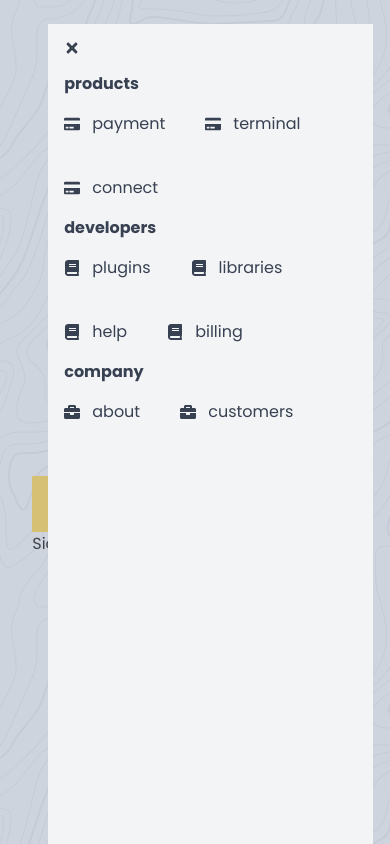
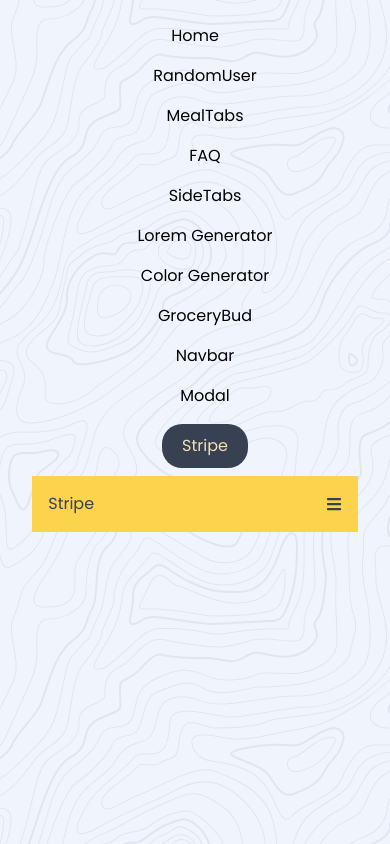
Before and after one commit to mrWealthid/projectLogic, a React (Create React App) app: page /stripe in a window 390 px wide. Shown: the top 844 px of the page. Built offline with nearby package versions, Linux system fonts and the light colour scheme.

Commit message:
refactored the entire codebase for the stripe navbar

```diff
--- a/src/components/Stripe.js
+++ b/src/components/Stripe.js
@@ -2,17 +2,16 @@ import React, { useState } from "react";
 
 import StripeNav from "./StripeNav";
 import StripeHero from "./StripeHero";
-import StripeSubMenu from "./StripeSubMenu";
-import StripeSideBar from "./StripeSideBar";
+
+import { sublinks } from "../data/data";
 
 const Stripe = () => {
-  const [subMenuOpen, setsubMenuOpen] = useState(false);
+  const [value, setValue] = useState(sublinks);
   return (
     <div>
-      <StripeNav setsubMenuOpen={setsubMenuOpen} subMenuOpen={subMenuOpen} />
-      <StripeSideBar />
-      <StripeHero setsubMenuOpen={setsubMenuOpen} subMenuOpen={subMenuOpen} />
-      <StripeSubMenu />
+      <StripeNav value={value} setValue={setValue} />
+
+      <StripeHero setValue={setValue} />
     </div>
   );
 };
--- a/src/components/StripeHero.js
+++ b/src/components/StripeHero.js
@@ -1,9 +1,10 @@
 import React from "react";
+import { sublinks } from "../data/data";
 
-const StripeHero = ({ setsubMenuOpen, subMenuOpen }) => {
+const StripeHero = ({ setValue }) => {
   return (
     <div
-      onMouseOver={() => setsubMenuOpen(false)}
+      onMouseOver={() => setValue(sublinks)}
       className="min-h-screen justify-center flex items-center"
     >
       Stripe Hero
--- a/src/components/StripeNav.js
+++ b/src/components/StripeNav.js
@@ -1,51 +1,36 @@
-import React, { useRef, useEffect, useState } from "react";
+import React, { useState } from "react";
 import { FaBars } from "react-icons/fa";
 import { FaTimes } from "react-icons/fa";
 import { sublinks } from "../data/data";
 import StripeSubMenu from "./StripeSubMenu";
+import StripeSideBar from "./StripeSideBar";
 
-const StripeNav = ({ setsubMenuOpen, subMenuOpen }) => {
-  const [isOpen, setIsOpen] = useState(false);
-  const [page, setPage] = useState({ page: "", links: [] });
+const StripeNav = ({ setValue, value }) => {
+  const [isOpen, setIsOpen] = useState(true);
 
   const handleNavToggle = () => {
     setIsOpen(!isOpen);
   };
 
-  const [location, setLocation] = useState({});
+  const handleHover = (indexs) => {
+    const selected = sublinks.map((item, index) =>
+      index === indexs ? { ...item, Open: true } : item
+    );
 
-  const MenuContainer = useRef(null);
-  console.log(MenuContainer);
-
-  useEffect(() => {
-    const submenu = MenuContainer.current;
-    const { center, bottom } = location;
-    submenu.style.left = `${center}px`;
-    submenu.style.top = `${bottom}px`;
-  }, [location]);
-
-  const handleHover = (e) => {
-    const page = e.target.textContent;
-    const tempBtn = e.target.getBoundingClientRect();
-
-    const center = (tempBtn.left + tempBtn.right) / 2;
-    const bottom = tempBtn.bottom + 20;
-    handleSubmenuToggle(page, { center, bottom });
+    setValue(selected);
   };
 
-  const handleSubmenuToggle = (text, coordinates) => {
-    const page = sublinks.find((link) => link.page === text);
-    setPage(page);
-    setLocation(coordinates);
-    setsubMenuOpen(true);
+  const closeSubmenu = (e) => {
+    if (e.target.classList.contains("nav")) setValue(sublinks);
   };
 
-  console.log(MenuContainer);
-
   return (
-    <div className="bg-yellow-300  text-gray-700 transition duration-1000 p-4">
-      <div className="flex items-center justify-between ">
-        <div>Stripe</div>
+    <div
+      className="bg-yellow-300  text-gray-700 transition duration-1000 px-4"
+      onMouseOver={closeSubmenu}
+    >
+      <div className="flex items-center nav justify-between ">
+        <div className="py-4">Stripe</div>
 
         <div className="md:hidden">
           {!isOpen ? (
@@ -55,61 +40,29 @@ const StripeNav = ({ setsubMenuOpen, subMenuOpen }) => {
           )}
         </div>
 
-        <div className="hidden  md:block md: mr-4">
-          {sublinks.map((item, index) => {
+        <div className="hidden py-6   md:block md:mr-4">
+          {value.map((item, index) => {
             const { page } = item;
             return (
-              <span onMouseOver={(e) => handleHover(e)} className=" mr-6">
-                {page}
-              </span>
+              <div className="inline-block " key={index}>
+                <span
+                  onMouseOver={(e) => handleHover(index)}
+                  className="relative mr-6"
+                >
+                  {page}
+                </span>
+
+                {item.Open ? <StripeSubMenu {...item} /> : null}
+              </div>
             );
           })}
-
-          <StripeSubMenu
-            page={page.page}
-            links={page.links}
-            myref={MenuContainer}
-            subMenuOpen={subMenuOpen}
-          />
         </div>
 
-        <div className="hidden md:block ">
+        <div className="hidden nav md:block ">
           <button className="p-2 text-white bg-gray-700 ">Sign in</button>
         </div>
       </div>
-      {isOpen || (
-        <div className="p-4 md:hidden absolute z-50 bg-gray-100 top-0 my-6 w-10/12 min-h-screen">
-          <p>
-            <FaTimes onClick={handleNavToggle} />
-          </p>
-
-          {sublinks.map((item, index) => {
-            const { page, links } = item;
-            return (
-              <article key={index}>
-                <p className="font-bold my-4">{page}</p>
-
-                <div className="flex flex-wrap gap-10">
-                  {links.map((link, index) => {
-                    const { label, icon, url } = link;
-                    return (
-                      <a
-                        className="flex gap-3 items-center"
-                        key={index}
-                        href={url}
-                      >
-                        {icon}
-                        {label}
-                      </a>
-                    );
-                  })}
-                </div>
-              </article>
-            );
-          })}
-        </div>
-      )}
-
+      {isOpen || <StripeSideBar handleNavToggle={handleNavToggle} />}
       <div
         className={`${
           !isOpen
--- a/src/components/StripePopup.js
+++ /dev/null
@@ -1,11 +0,0 @@
-import React from "react";
-
-const StripePopup = ({ myRef, page }) => {
-  return (
-    <div ref={myRef} className="pop_up bg-white p-2">
-      <p className="text-center">{page}</p>
-    </div>
-  );
-};
-
-export default StripePopup;
--- a/src/components/StripeSideBar.js
+++ b/src/components/StripeSideBar.js
@@ -1,7 +1,36 @@
 import React from "react";
+import { FaTimes } from "react-icons/fa";
+import { sublinks } from "../data/data";
 
-const StripeSideBar = () => {
-  return <div>SideBar</div>;
+const StripeSideBar = ({ handleNavToggle }) => {
+  return (
+    <div className="p-4 md:hidden absolute z-50 bg-gray-100 top-0 my-6 w-10/12 min-h-screen">
+      <p>
+        <FaTimes onClick={handleNavToggle} />
+      </p>
+
+      {sublinks.map((item, index) => {
+        const { page, links } = item;
+        return (
+          <article key={index}>
+            <p className="font-bold my-4">{page}</p>
+
+            <div className="flex flex-wrap gap-10">
+              {links.map((link, index) => {
+                const { label, icon, url } = link;
+                return (
+                  <a className="flex gap-3 items-center" key={index} href={url}>
+                    {icon}
+                    {label}
+                  </a>
+                );
+              })}
+            </div>
+          </article>
+        );
+      })}
+    </div>
+  );
 };
 
 export default StripeSideBar;
--- a/src/components/StripeSubMenu.js
+++ b/src/components/StripeSubMenu.js
@@ -1,19 +1,13 @@
 import React from "react";
 import Pointer from "./Assets/Polygon.png";
 
-const StripeSubMenu = ({ subMenuOpen, page, links, myref }) => {
+const StripeSubMenu = ({ page, links }) => {
   return (
-    <p
-      className={`${
-        !subMenuOpen ? "hidden" : "block"
-      } relative rounded-b-3xl rounded-tr-3xl  bg-white p-4 pop_up`}
-      ref={myref}
-    >
-      {page}
+    <div className="rounded-b-3xl rounded-tr-3xl space-y-4 pop_up bg-white p-4 ">
+      <p className=" font-bold text-lg relative"> {page}</p>
 
       <p className="flex gap-10">
-        {links &&
-          links.map((link, index) => {
+        {links.map((link, index) => {
           const { label, icon, url } = link;
           return (
             <a className="flex gap-3 items-center" key={index} href={url}>
@@ -25,7 +19,7 @@ const StripeSubMenu = ({ subMenuOpen, page, links, myref }) => {
       </p>
 
       <img className="pointer" src={Pointer} alt="pointer" />
-    </p>
+    </div>
   );
 };
 
```
Also changed, not shown: src/index.css. Lines whose indentation alone changed are shown as unchanged.
